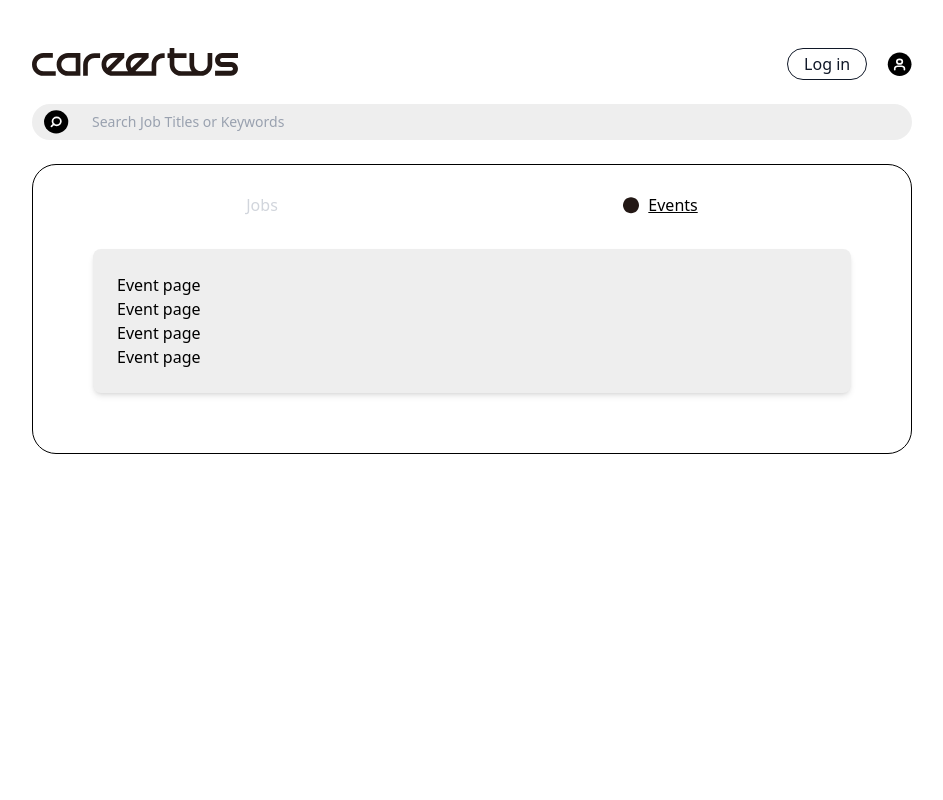
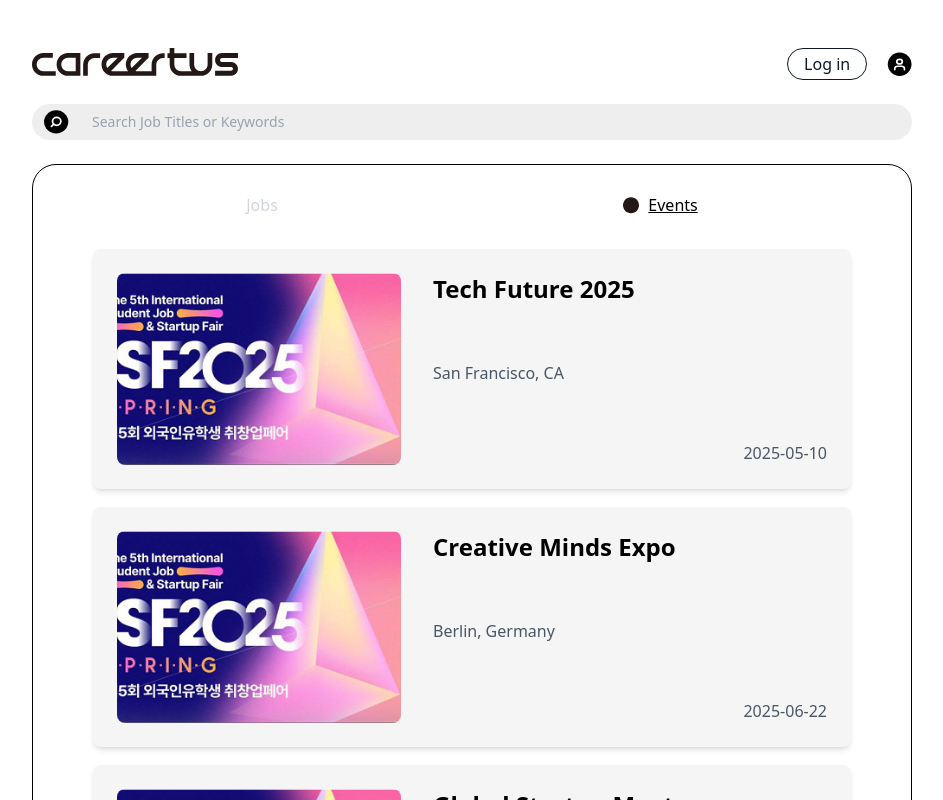
Before and after one commit to Rakhmonali7/careertus, a React (Vite) app: page / in a window 1280 px wide. Both pictures are taken after a click on the element "Events". Shown: the top 800 px of the page, without its empty margins (168-1111 px from the left). Built offline with nearby package versions, Linux system fonts and the light colour scheme.

Commit message:
Event page final edit

```diff
--- a/index.html
+++ b/index.html
@@ -8,6 +8,7 @@
   </head>
   <body>
     <div id="root"></div>
+
     <script type="module" src="/src/main.jsx"></script>
   </body>
 </html>
--- a/package.json
+++ b/package.json
@@ -26,6 +26,7 @@
     "eslint-plugin-react-hooks": "^5.1.0",
     "eslint-plugin-react-refresh": "^0.4.19",
     "globals": "^15.15.0",
+    "stylelint-config-tailwindcss": "^1.0.0",
     "tailwindcss": "^4.0.9",
     "vite": "^6.2.0"
   }
--- /dev/null
+++ b/src/components/EventDetails.jsx
@@ -0,0 +1,38 @@
+import globeIcon from '../assets/globe.svg';
+import dollarIcon from '../assets/dollar-sign.svg';
+import Button from './Button';
+
+function EventDetails({ event, onBack }) {
+  return (
+    <div className="p-8 space-y-4 bg-white rounded-lg shadow-md">
+      <button
+        onClick={onBack}
+        className="text-blue-600 hover:underline text-sm mb-4"
+      >
+        ← Back to Jobs
+      </button>
+
+      <div className="flex justify-between">
+        <div className="flex items-center gap-2 mt-4">
+          <img src={globeIcon} alt="Location" className="w-4 h-4" />
+          <span className="text-[14px] text-gray-700 font-semibold">
+            {event.location}
+          </span>
+        </div>
+        <span className="text-gray-500">{event.date}</span>
+      </div>
+
+      <h2 className="text-2xl font-bold">{event.title}</h2>
+      <div className="px-18 py-8">
+        <img src={event.image} alt="Event Image" className="w-full" />
+        <p className="text-gray-800 p-4">{event.description}</p>
+      </div>
+
+      <button className="mt-6 px-4 py-2 bg-gray-950 text-white rounded hover:bg-gray-600 transition">
+        Apply
+      </button>
+    </div>
+  );
+}
+
+export default EventDetails;
--- a/src/components/Events.jsx
+++ b/src/components/Events.jsx
@@ -1,12 +1,38 @@
+import dummyEvents from '../data/dummyEvents';
+import { useState } from 'react';
+import EventDetails from './EventDetails';
 function Events() {
+  const [selectedEvent, setSelectedEvent] = useState(null);
+  if (selectedEvent) {
+    return (
+      <EventDetails
+        event={selectedEvent}
+        onBack={() => setSelectedEvent(null)}
+      />
+    );
+  }
   return (
     <>
       <div className="p-8 space-y-6">
-        <div className="bg-[#EEEEEE] p-6 rounded-lg shadow-md">
-          <h1>Event page</h1>
-          <h1>Event page</h1>
-          <h1>Event page</h1>
-          <h1>Event page</h1>
+        <div className="flex flex-col justify-between">
+          {dummyEvents.map(event => (
+            <div
+              key={event.id}
+              className="bg-[#f6f5f5] p-6 mb-4.5 rounded-lg shadow-md cursor-pointer hover:bg-[#EEEEEE] transition flex gap-8"
+              onClick={() => setSelectedEvent(event)}
+            >
+              <img
+                src={event.image}
+                alt={event.title}
+                className="w-[40%] h-48 object-cover rounded-lg"
+              />
+              <div className="w-[60%] flex flex-col justify-between">
+                <h2 className="text-2xl font-semibold">{event.title}</h2>
+                <h3 className="text-gray-600">{event.location}</h3>
+                <p className="text-gray-600 self-end">{event.date}</p>
+              </div>
+            </div>
+          ))}
         </div>
       </div>
     </>
--- a/src/components/JobDetails.jsx
+++ b/src/components/JobDetails.jsx
@@ -7,7 +7,7 @@ function JobDetails({ job, onBack }) {
     <div className="p-8 space-y-4 bg-white rounded-lg shadow-md">
       <button
         onClick={onBack}
-        className="text-blue-500 hover:underline text-sm mb-4"
+        className="text-blue-600 hover:underline text-sm mb-4"
       >
         ← Back to Jobs
       </button>
@@ -63,7 +63,7 @@ function JobDetails({ job, onBack }) {
         <span className="block mt-4 text-sm text-gray-600">{job.message}</span>
       )}
 
-      <button className="mt-6 px-4 py-2 bg-blue-500 text-white rounded hover:bg-blue-600 transition">
+      <button className="mt-6 px-4 py-2 bg-gray-950 text-white rounded hover:bg-gray-600 transition">
         Apply
       </button>
     </div>
--- /dev/null
+++ b/src/data/dummyEvents.js
@@ -0,0 +1,67 @@
+import image from '../assets/event1.png';
+const events = [
+  {
+    id: 1,
+    title: 'Tech Future 2025',
+    image: image,
+    date: '2025-05-10',
+    location: 'San Francisco, CA',
+    description:
+      'Join us for a full-day conference exploring cutting-edge technologies including AI, Web3, and robotics. Network with tech leaders and attend insightful keynotes and workshops. Lorem ipsum dolor sit, amet consectetur adipisicing elit. Earum quo maiores, soluta quod odio in recusandae illo magnam mollitia fugiat modi repudiandae voluptatem pariatur? Ex ipsum ut officia non pariatur corporis dolorum, obcaecati maxime? Unde est eaque dolorem iure, commodi repudiandae distinctio? Aliquid vero tempora quos nihil expedita velit? Minus, natus sunt. Minima, nisi eveniet tempora cumque saepe reiciendis necessitatibus quas excepturi adipisci cum velit error a tempore fugit!',
+  },
+  {
+    id: 2,
+    title: 'Creative Minds Expo',
+    image: image,
+    date: '2025-06-22',
+    location: 'Berlin, Germany',
+    description:
+      'A celebration of creativity and innovation. Attend art installations, interactive design labs, and panel talks from world-renowned creatives.Lorem ipsum dolor sit, amet consectetur adipisicing elit. Earum quo maiores, soluta quod odio in recusandae illo magnam mollitia fugiat modi repudiandae voluptatem pariatur? Ex ipsum ut officia non pariatur corporis dolorum, obcaecati maxime? Unde est eaque dolorem iure, commodi repudiandae distinctio? Aliquid vero tempora quos nihil expedita velit? Minus, natus sunt. Minima, nisi eveniet tempora cumque saepe reiciendis necessitatibus quas excepturi adipisci cum velit error a tempore fugit!',
+  },
+  {
+    id: 3,
+    title: 'Global Startup Meetup',
+    image: image,
+    date: '2025-07-14',
+    location: 'Seoul, South Korea',
+    description:
+      'Connect with founders, investors, and mentors from around the world. Pitch your idea, join hands-on sessions, and learn from successful entrepreneurs.Lorem ipsum dolor sit, amet consectetur adipisicing elit. Earum quo maiores, soluta quod odio in recusandae illo magnam mollitia fugiat modi repudiandae voluptatem pariatur? Ex ipsum ut officia non pariatur corporis dolorum, obcaecati maxime? Unde est eaque dolorem iure, commodi repudiandae distinctio? Aliquid vero tempora quos nihil expedita velit? Minus, natus sunt. Minima, nisi eveniet tempora cumque saepe reiciendis necessitatibus quas excepturi adipisci cum velit error a tempore fugit!',
+  },
+  {
+    id: 4,
+    title: 'Health & Wellness Fair',
+    image: image,
+    date: '2025-08-03',
+    location: 'New York City, NY',
+    description:
+      'Explore natural health solutions, fitness sessions, and mental wellness workshops led by experts. Discover new ways to live a balanced life.Lorem ipsum dolor sit, amet consectetur adipisicing elit. Earum quo maiores, soluta quod odio in recusandae illo magnam mollitia fugiat modi repudiandae voluptatem pariatur? Ex ipsum ut officia non pariatur corporis dolorum, obcaecati maxime? Unde est eaque dolorem iure, commodi repudiandae distinctio? Aliquid vero tempora quos nihil expedita velit? Minus, natus sunt. Minima, nisi eveniet tempora cumque saepe reiciendis necessitatibus quas excepturi adipisci cum velit error a tempore fugit!',
+  },
+  {
+    id: 5,
+    title: 'EcoFest: Planet First',
+    image: image,
+    date: '2025-09-12',
+    location: 'Amsterdam, Netherlands',
+    description:
+      'A green event focused on sustainability, clean energy, and eco-friendly innovations. Participate in green tech demos and eco workshops.Lorem ipsum dolor sit, amet consectetur adipisicing elit. Earum quo maiores, soluta quod odio in recusandae illo magnam mollitia fugiat modi repudiandae voluptatem pariatur? Ex ipsum ut officia non pariatur corporis dolorum, obcaecati maxime? Unde est eaque dolorem iure, commodi repudiandae distinctio? Aliquid vero tempora quos nihil expedita velit? Minus, natus sunt. Minima, nisi eveniet tempora cumque saepe reiciendis necessitatibus quas excepturi adipisci cum velit error a tempore fugit!',
+  },
+  {
+    id: 6,
+    title: 'World Music Carnival',
+    image: '../assets/event1.png',
+    date: '2025-10-05',
+    location: 'Rio de Janeiro, Brazil',
+    description:
+      'Dance to the beats of live bands from around the world, enjoy cultural cuisine, and celebrate global unity through music and rhythm.Lorem ipsum dolor sit, amet consectetur adipisicing elit. Earum quo maiores, soluta quod odio in recusandae illo magnam mollitia fugiat modi repudiandae voluptatem pariatur? Ex ipsum ut officia non pariatur corporis dolorum, obcaecati maxime? Unde est eaque dolorem iure, commodi repudiandae distinctio? Aliquid vero tempora quos nihil expedita velit? Minus, natus sunt. Minima, nisi eveniet tempora cumque saepe reiciendis necessitatibus quas excepturi adipisci cum velit error a tempore fugit!',
+  },
+  {
+    id: 7,
+    title: 'GameDev Conference 2025',
+    image: image,
+    date: '2025-11-18',
+    location: 'Tokyo, Japan',
+    description:
+      'Join top developers, designers, and storytellers in the game industry. Experience new game tech, attend masterclasses, and preview unreleased titles.Lorem ipsum dolor sit, amet consectetur adipisicing elit. Earum quo maiores, soluta quod odio in recusandae illo magnam mollitia fugiat modi repudiandae voluptatem pariatur? Ex ipsum ut officia non pariatur corporis dolorum, obcaecati maxime? Unde est eaque dolorem iure, commodi repudiandae distinctio? Aliquid vero tempora quos nihil expedita velit? Minus, natus sunt. Minima, nisi eveniet tempora cumque saepe reiciendis necessitatibus quas excepturi adipisci cum velit error a tempore fugit!',
+  },
+];
+export default events;
```
Also changed, not shown: src/assets/event1.png (added), 1 other file (tests, documents, lock files or other folders).
